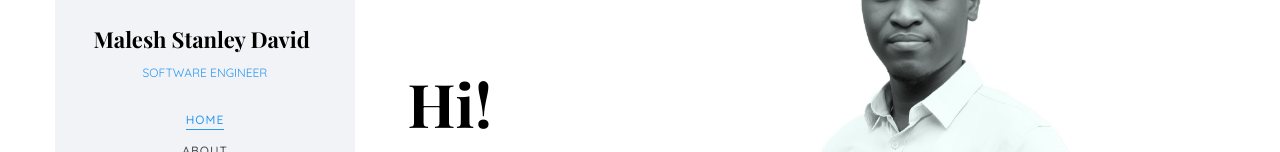
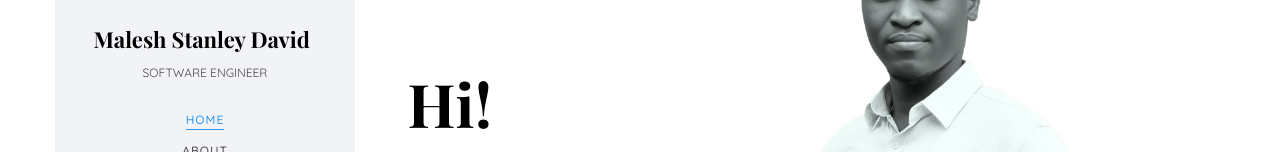
Before and after one commit to Malesh-Stanley/stan, a plain HTML site: page index.html in a window 1280 px wide. Shown: the part 198-350 px from the top of the page. Drawn offline with nearby package versions, Linux system fonts and the light colour scheme; files whose address does not match are found by name; a web font is replaced by a local one.

Commit message:
Update index.html

```diff
--- a/index.html
+++ b/index.html
@@ -84,7 +84,7 @@
             <h1 id="colorlib-logo">
               <a href="index.html">Malesh Stanley David</a>
             </h1>
-            <span class="position"><a href="#">Software Engineer</a> </span>
+            <span class="position"><p>Software Engineer</p> </span>
           </div>
           <nav id="colorlib-main-menu" role="navigation" class="navbar">
             <div id="navbar" class="collapse">
```
